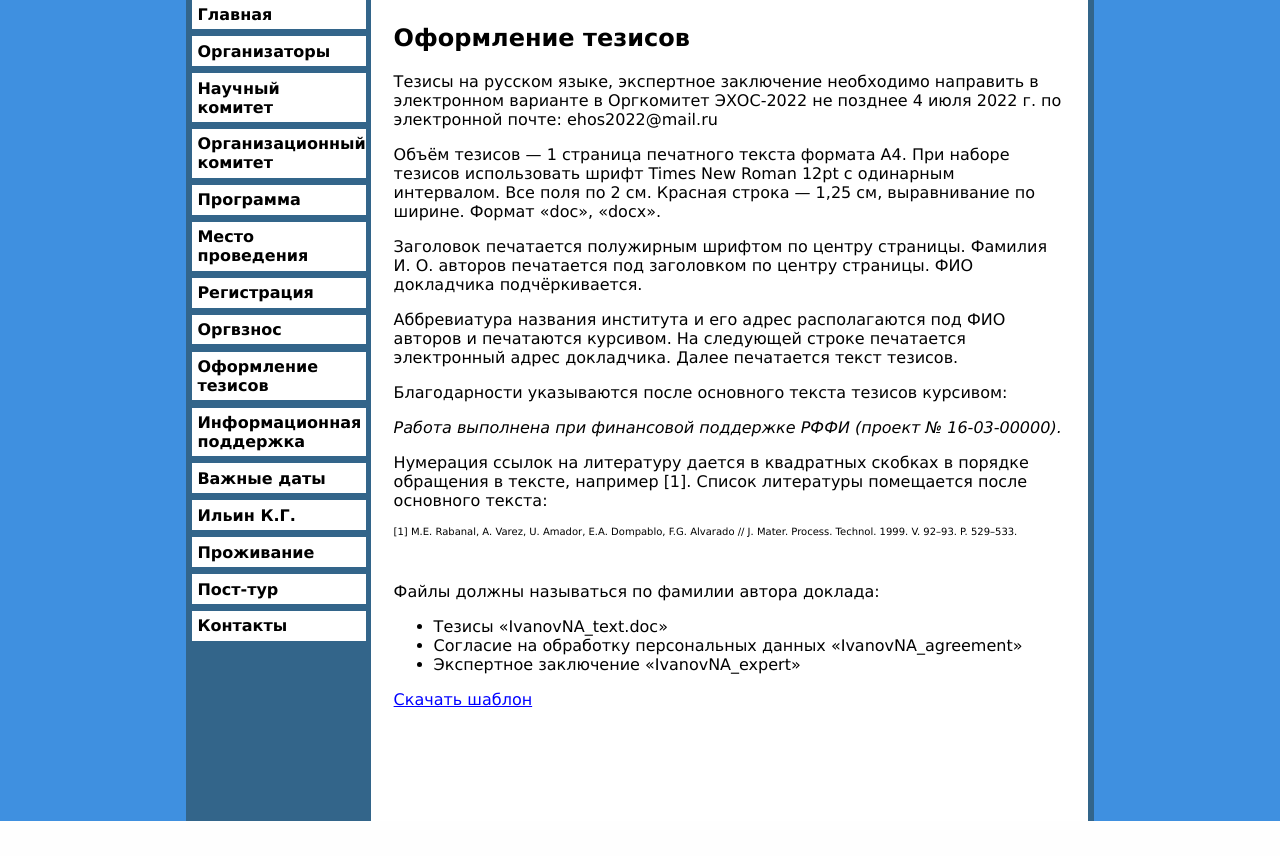
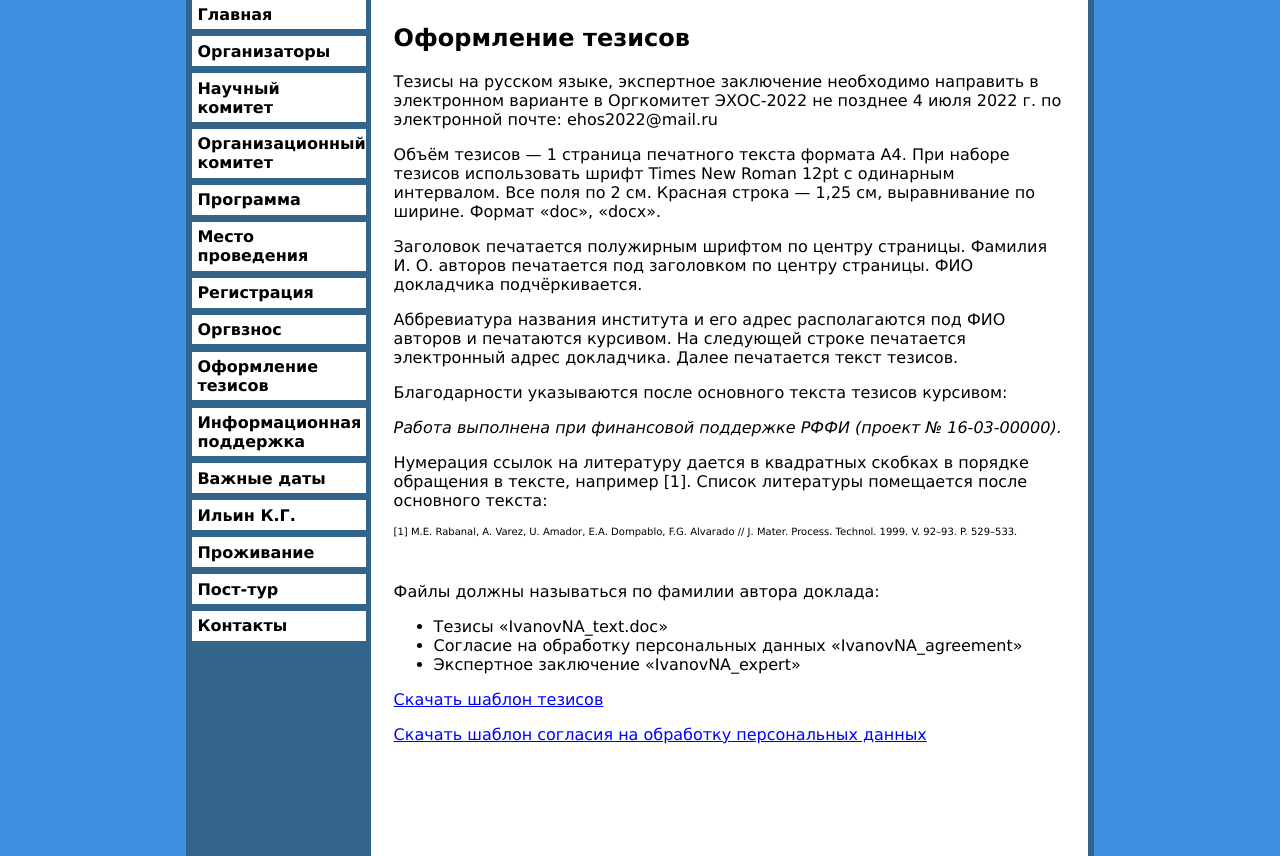
Before and after one commit to Miandic/Echoes2022, a Flask app: page /abstract_preparation in a window 1280 px wide. Shown: the part 177-1033 px from the top of the page. Before the commit the page ends 998 px from the top, so only its background shows below. Run offline with Flask 2, Linux system fonts and the light colour scheme.

Commit message:
08 page changes, added personal data agreement

```diff
--- a/templates/08abstprep.html
+++ b/templates/08abstprep.html
@@ -17,6 +17,8 @@
   <li>Экспертное заключение  «IvanovNА_expert»</li>
 </ul>
 <p><a href="{{ url_for('static', filename='tezis_template.docx') }}" style="text-decoration: underline;
-color: blue;">Скачать шаблон</a></p>
+color: blue;">Скачать шаблон тезисов</a></p>
+<p><a href="{{ url_for('static', filename='form_personal_data.doc') }}" style="text-decoration: underline;
+color: blue;">Скачать шаблон согласия на обработку персональных данных</a></p>
 <p class="fix">Neque porro quisquam est qui dolorem ipsum quia dolor sit amet, consectetur, adipisci velit...Neque porro quisquam est qui dolorem ipsum quia dolor sit amet, consectetur, adipisci velit...Neque porro quisquam est qui dolorem ipsum quia dolor sit amet, consectetur, adipisci velit...</p>
 {% endblock %}
```
Also changed, not shown: 1 other file.
